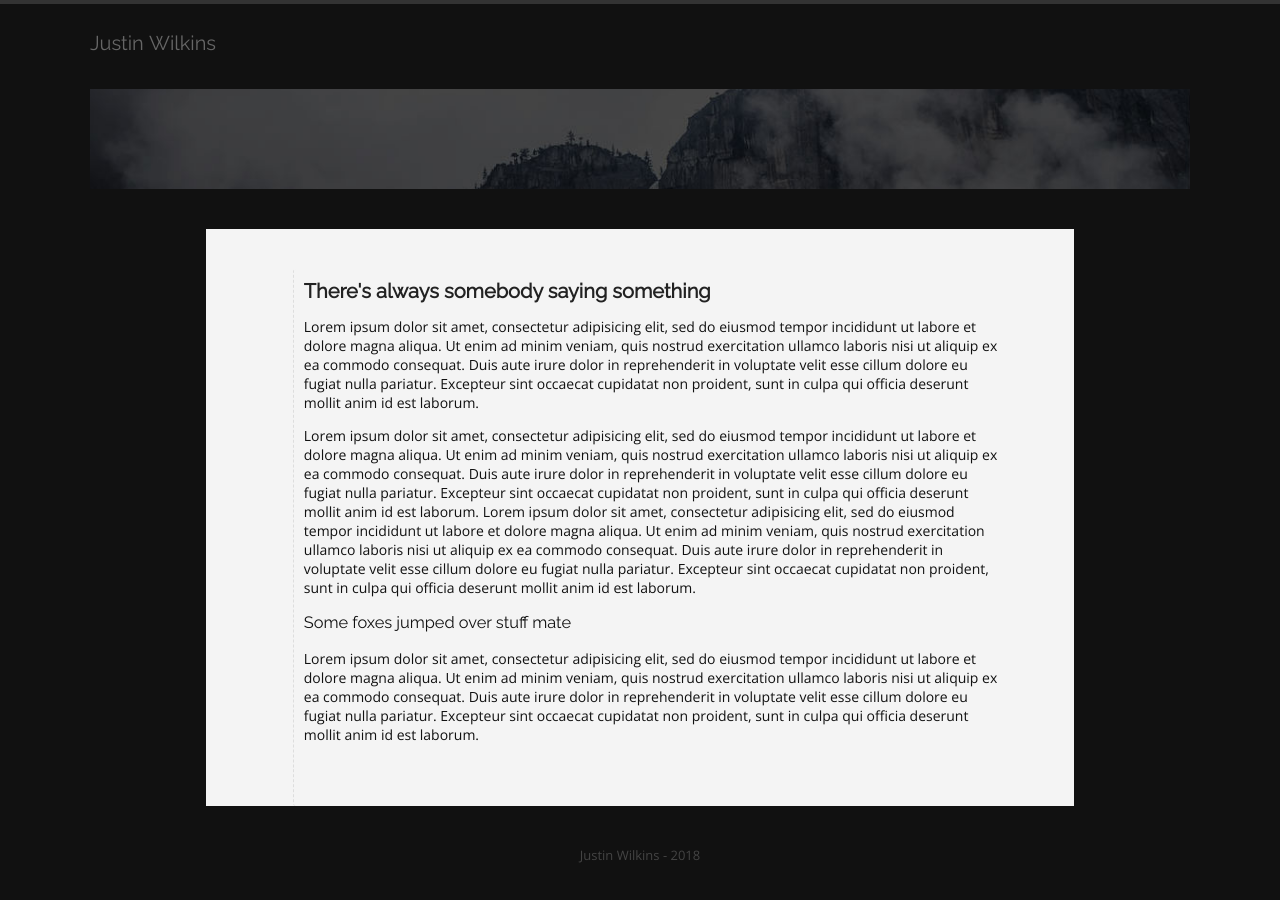
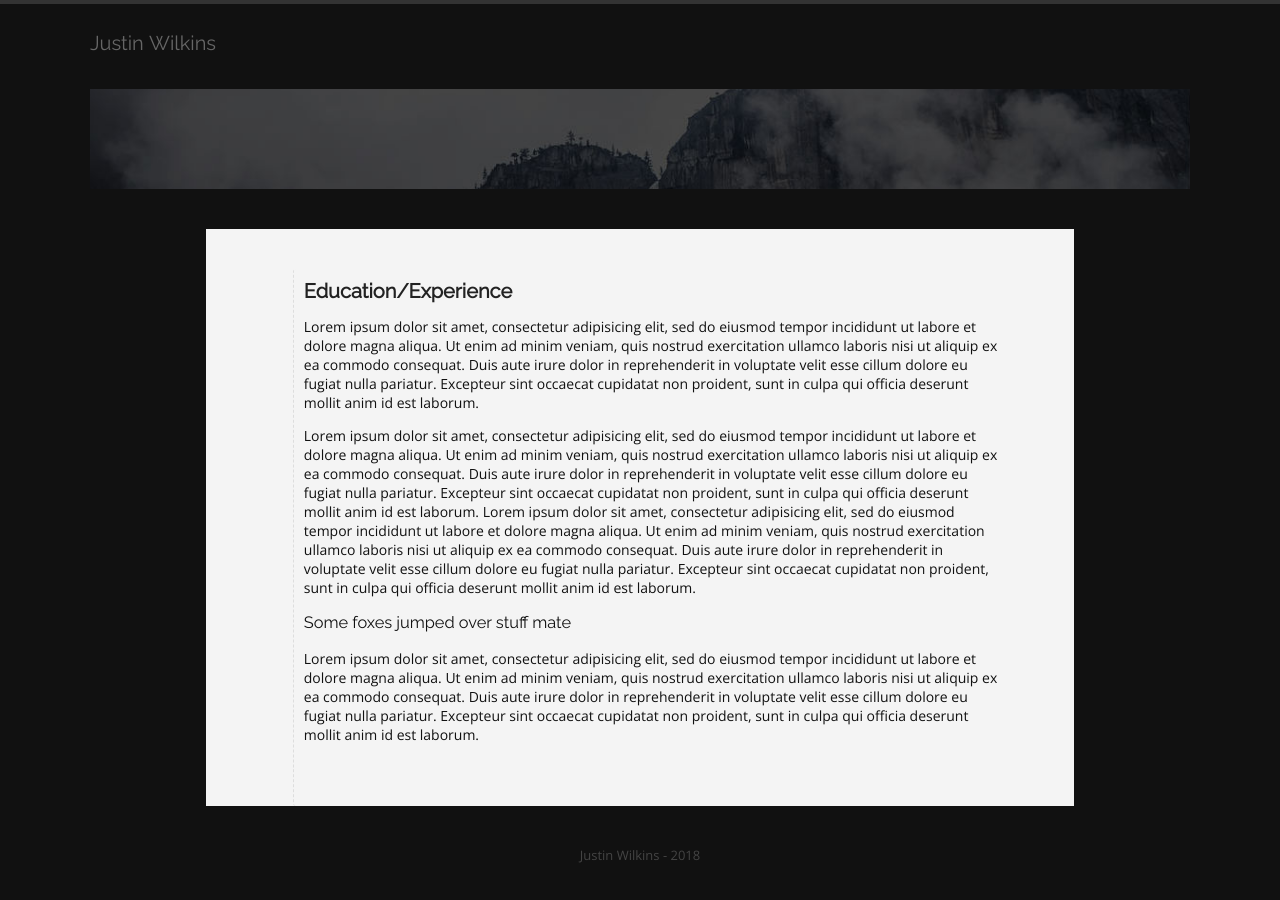
Before and after one commit to BJJohnston/Jwilks, a Jekyll site: the page built from _posts/2015-12-25-post4.md, in a window 1280 px wide. Built offline with Jekyll 4.4.1, drawn with Linux system fonts in a browser that asks for light colours; some web fonts are replaced; comment, search, counter and statistics services are not loaded.

Commit message:
Updated '_posts/2015-12-25-post4.md' via CloudCannon

```diff
--- a/_posts/2015-12-25-post4.md
+++ b/_posts/2015-12-25-post4.md
@@ -1,9 +1,8 @@
 ---
 layout: blog
-title: There's always somebody saying something
+title: Education/Experience
 category: blog
-tags: [human]
-summary: You're not listening.
+summary: My Education and Experience.
 image: /images/blog/post-pre.jpg
 ---
 
```
